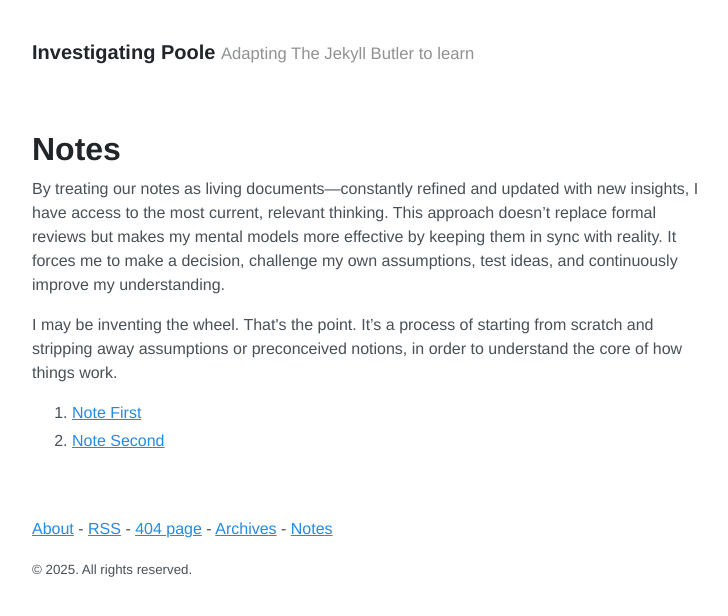
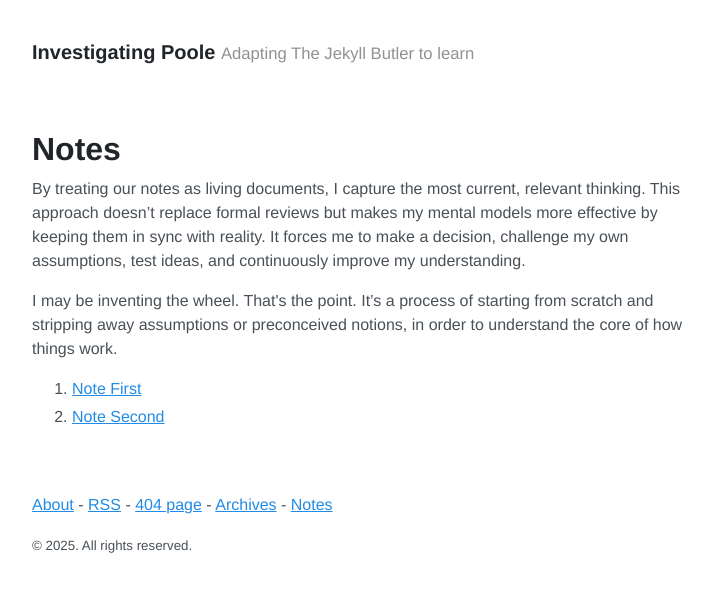
Before and after one commit to akmolteni/gju, a Jekyll site: the page built from notes.md, in a window 1280 px wide. Shown: the top 616 px of the page, without its empty margins (272-1000 px from the left). Built offline with Jekyll 4.4.1, drawn with Linux system fonts in a browser that asks for light colours.

Commit message:
Update notes.md

```diff
--- a/notes.md
+++ b/notes.md
@@ -4,7 +4,7 @@ title: Notes
 ---
 
 <p>
-	By treating our notes as living documents—constantly refined and updated with new insights, I have access to the most current, relevant thinking.
+	By treating our notes as living documents, I capture the most current, relevant thinking.
 	This approach doesn’t replace formal reviews but makes my mental models more effective by keeping them in sync with reality.
 	It forces me to make a decision, challenge my own assumptions, test ideas, and continuously improve my understanding.
 </p>
```
